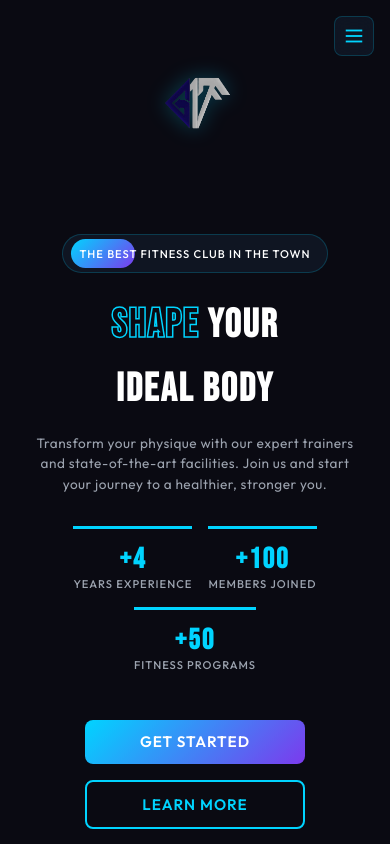
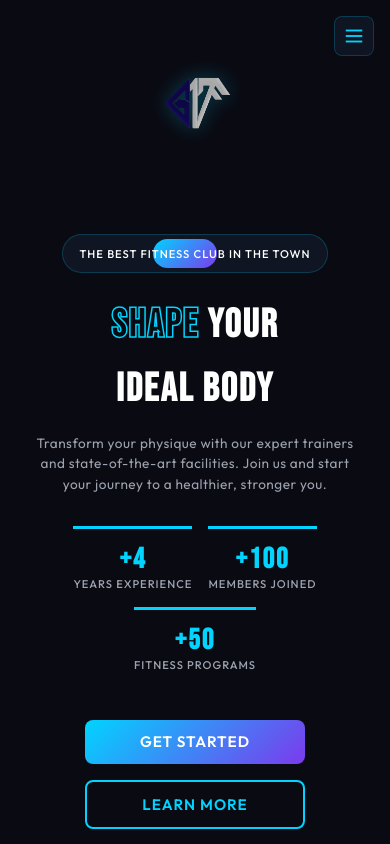
Before and after one commit to Amritpals01/G17Fitness, a React (Create React App) app: page / in a window 390 px wide. Shown: the top 844 px of the page. Built offline with nearby package versions, Linux system fonts and the light colour scheme.

Commit message:
✨ Add looping slide animation to badge

```diff
--- a/src/components/Hero/Hero.css
+++ b/src/components/Hero/Hero.css
@@ -44,6 +44,13 @@
   left: 8px;
   border-radius: 50px;
   z-index: 1;
+  animation: slideLoop 3s ease-in-out infinite;
+}
+
+@keyframes slideLoop {
+  0% { left: calc(100% - 6rem); }
+  50% { left: 8px; }
+  100% { left: calc(100% - 6rem); }
 }
 
 /* Right section */
@@ -192,6 +199,13 @@
 
   .badge-slider {
     width: 4rem;
+    animation: slideLoopMobile 3s ease-in-out infinite;
+  }
+
+  @keyframes slideLoopMobile {
+    0% { left: calc(100% - 4.5rem); }
+    50% { left: 8px; }
+    100% { left: calc(100% - 4.5rem); }
   }
 
   .hero-text {
```
